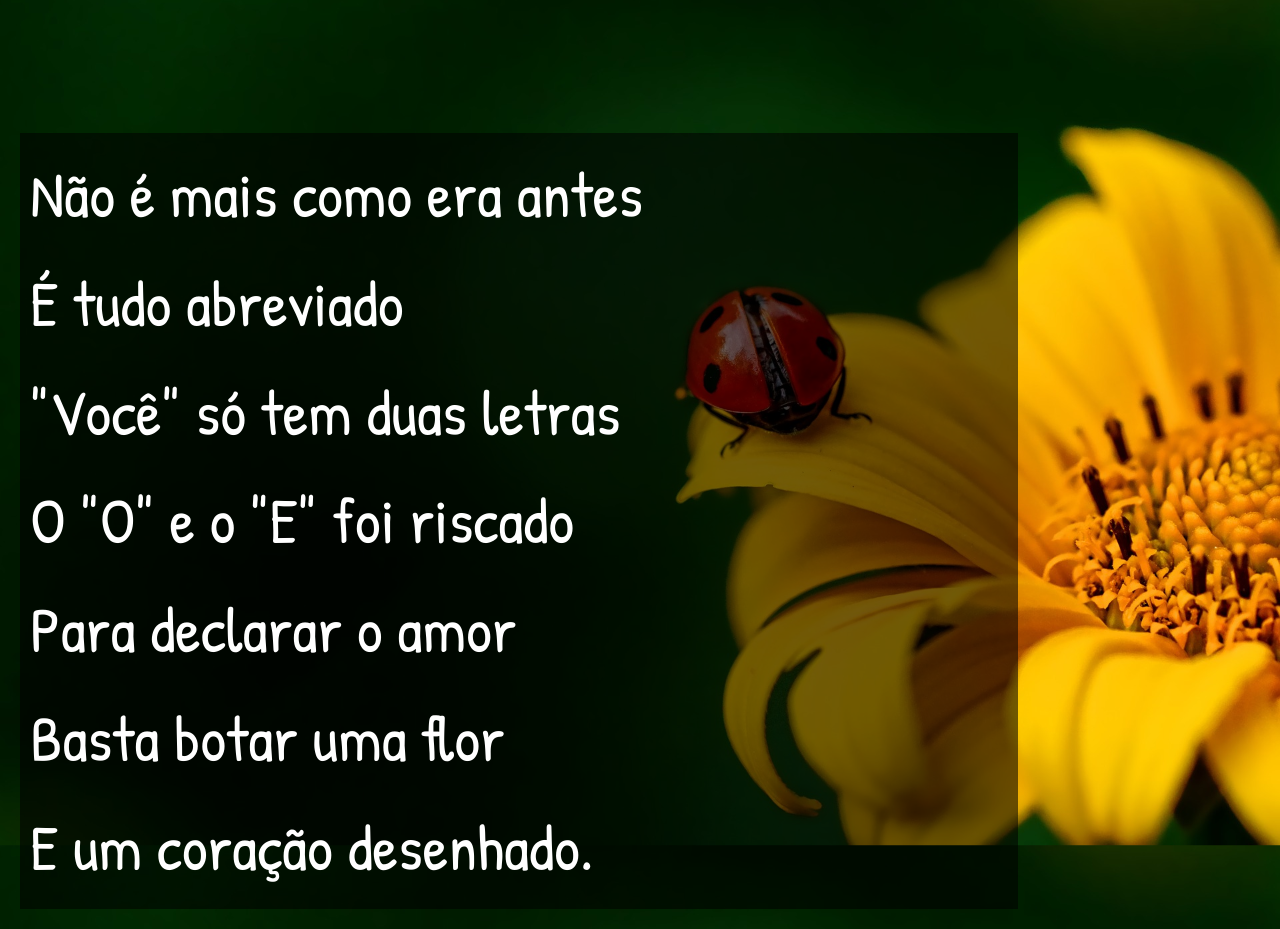
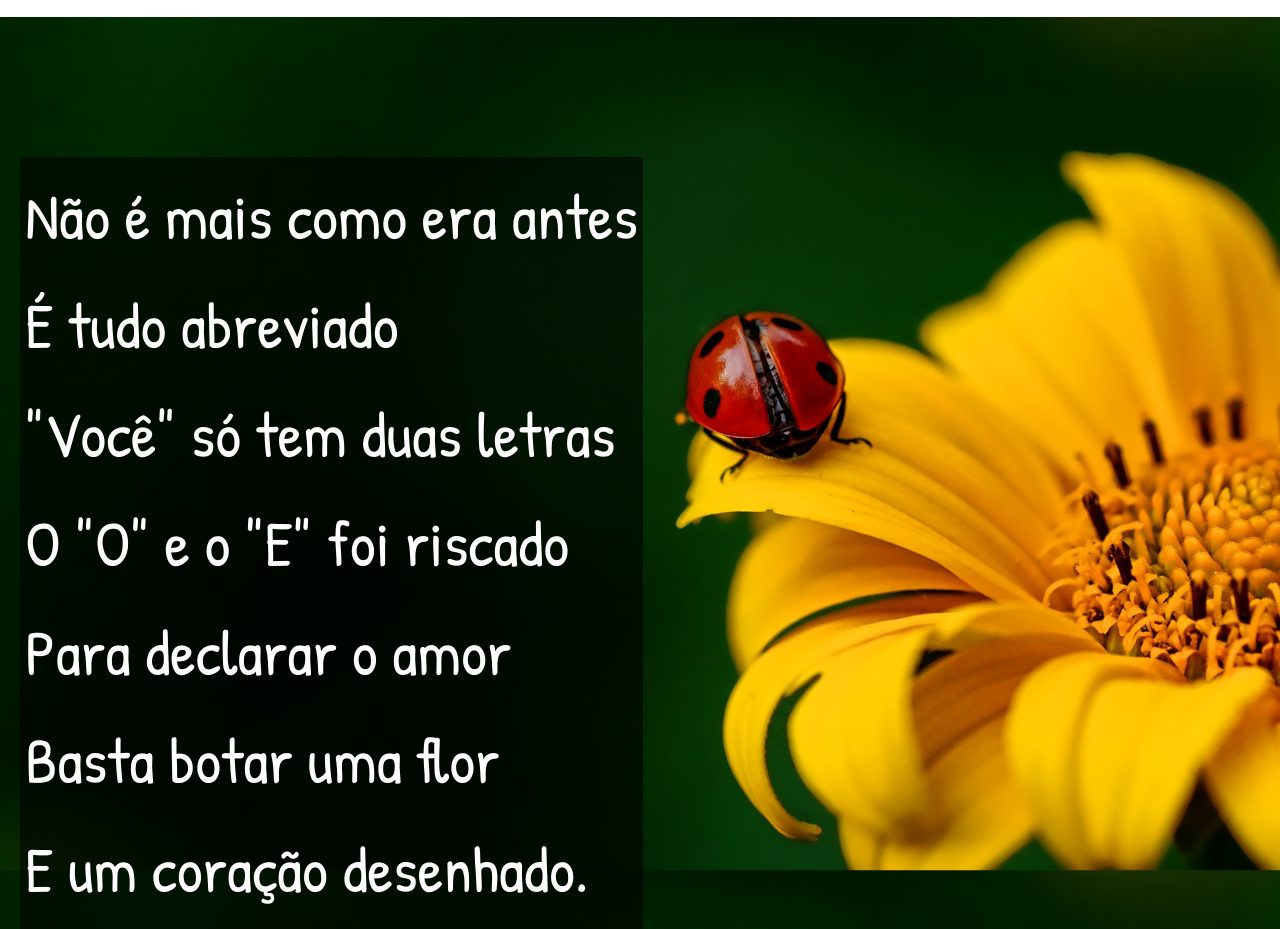
Before and after one commit to murilo67/html-css, a plain HTML site: page desafios/d012/projeto-cordel.html in a window 1280 px wide. Shown: the part 1240-2169 px from the top of the page. Drawn offline with nearby package versions, Linux system fonts and the light colour scheme; a web font is replaced by a local one.

Commit message:
Código simplificado

```diff
--- a/desafios/d012/projeto-cordel.html
+++ b/desafios/d012/projeto-cordel.html
@@ -23,7 +23,6 @@
             Vou dizer tudo em poesia.
         </p>
         <div class="fundo" id="imagem1">
-            <div class="container">
             <p>
                 Não é mais como era antes <br>
                 É tudo abreviado <br>
@@ -33,7 +32,6 @@
                 Basta botar uma flor <br>
                 E um coração desenhado.
             </p>
-            </div>
         </div>
         <p>
             Arroba agora não pesa <br>
@@ -54,7 +52,6 @@
             Decifre esse rabisco.
         </p>
         <div class="fundo" id="imagem2">
-            <div class="container">
             <p>
                 Tenho saudade das cartas <br>
                 Escritas com a própria mão <br>
@@ -64,7 +61,6 @@
                 Era texto de verdade <br>
                 Nas linhas do coração.
             </p>
-            </div>
         </div>
         <p>
             Agora, escrevo e envio <br>
--- a/desafios/d012/style.css
+++ b/desafios/d012/style.css
@@ -30,7 +30,7 @@ header > p {
     color: white;
     font-weight: 400;
     text-align: center;
-    font-size: 130%;
+    font-size: 175%;
 }
 
 header a {
@@ -69,17 +69,12 @@ main p {
     background-attachment: fixed;
 }
 
-.fundo > .container {
+.fundo p {
+    display: inline-block;
     background-color: rgba(0, 0, 0, 0.556);
-    height: 36%;
-    width: 78%;
+    padding: 5px;
+    color: white;
     margin-left: 20px;
-    margin-bottom: 70px;
-}
-
-.fundo p {
-    padding: 7px 10px;
-    color: white;
 }
 
 footer {
```
Lines whose indentation alone changed are shown as unchanged.
